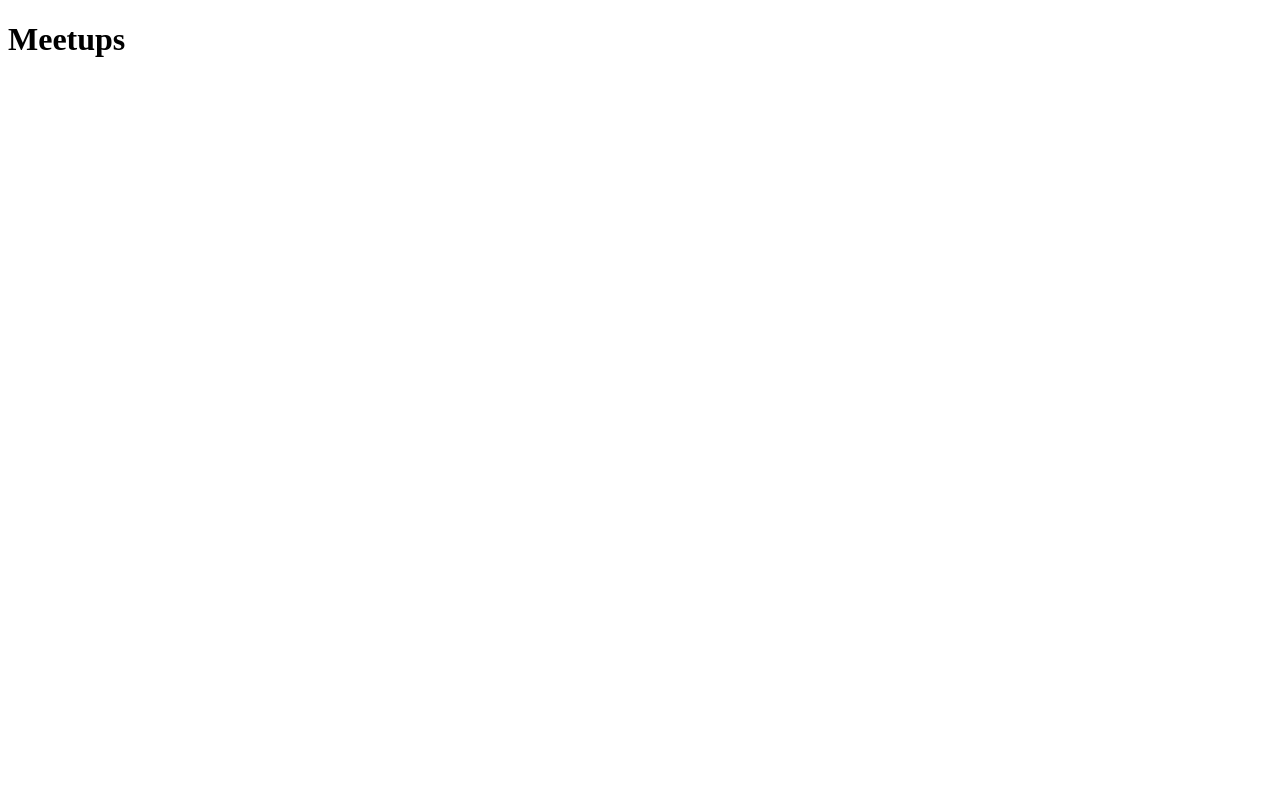
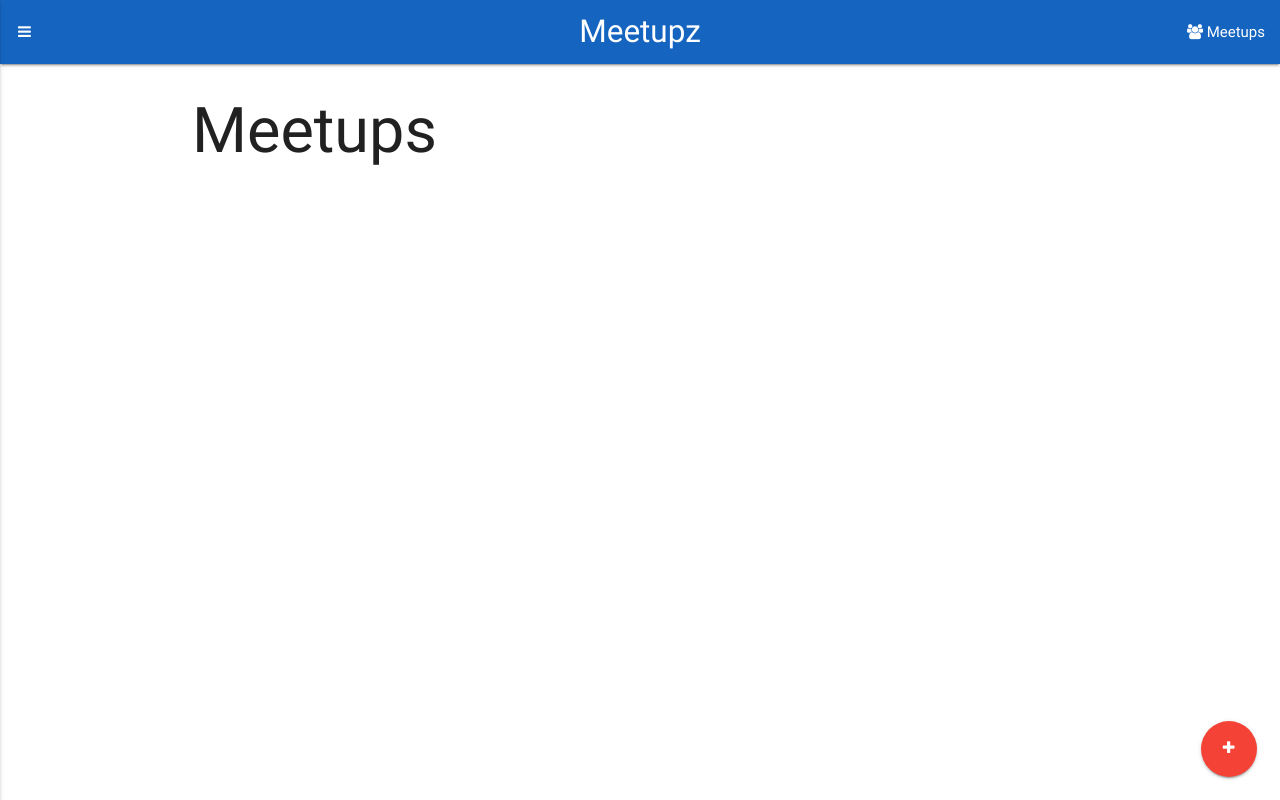
Before and after one commit to Analova/Meetupz, a React (Create React App) app in the folder client_src/: page / in a window 1280 px wide. Built offline with nearby package versions, Linux system fonts and the light colour scheme.

Commit message:
Navbar done

```diff
--- a/client_src/public/index.html
+++ b/client_src/public/index.html
@@ -2,22 +2,30 @@
 <html lang="en">
 
 <head>
-  <meta charset="utf-8" />
-  <link rel="icon" href="%PUBLIC_URL%/favicon.ico" />
-  <meta name="viewport" content="width=device-width, initial-scale=1" />
-  <meta name="theme-color" content="#000000" />
-  <meta name="description" content="Web site created using create-react-app" />
-  <link rel="apple-touch-icon" href="%PUBLIC_URL%/logo192.png" />
-
-  <link rel="manifest" href="%PUBLIC_URL%/manifest.json" />
-
-  <title>Meetups</title>
+  <meta charset="utf-8">
+  <meta name="viewport" content="width=device-width, initial-scale=1, shrink-to-fit=no">
+  <meta name="theme-color" content="#000000">
+  <link rel="manifest" href="%PUBLIC_URL%/manifest.json">
+  <link rel="shortcut icon" href="%PUBLIC_URL%/favicon.ico">
+  <link rel="stylesheet" href="https://cdnjs.cloudflare.com/ajax/libs/materialize/0.100.2/css/materialize.min.css">
+  <link href="https://maxcdn.bootstrapcdn.com/font-awesome/4.7.0/css/font-awesome.min.css" rel="stylesheet"
+    integrity="sha384-wvfXpqpZZVQGK6TAh5PVlGOfQNHSoD2xbE+QkPxCAFlNEevoEH3Sl0sibVcOQVnN" crossorigin="anonymous">
+  <title>Meetupz</title>
 </head>
 
 <body>
   <noscript>You need to enable JavaScript to run this app.</noscript>
   <div id="root"></div>
 
+  <script src="https://code.jquery.com/jquery-3.2.1.min.js"
+    integrity="sha256-hwg4gsxgFZhOsEEamdOYGBf13FyQuiTwlAQgxVSNgt4=" crossorigin="anonymous"></script>
+  <script src="https://cdnjs.cloudflare.com/ajax/libs/materialize/0.100.2/js/materialize.min.js"></script>
+  <script>
+    $(document).ready(() => {
+      $(".button-collapse").sideNav();
+    });
+
+  </script>
 </body>
 
 </html>
--- a/client_src/src/App.js
+++ b/client_src/src/App.js
@@ -1,10 +1,20 @@
 import React from "react";
 import "./App.css";
+import { Link } from "react-router-dom";
 import Main from "./components/Main";
+import Navbar from "./components/Navbar";
 
 const App = () => (
   <div>
-    <Main />
+    <Navbar />
+    <div className="container">
+      <Main />
+    </div>
+    <div className="fixed-action-btn">
+      <Link to="/meetups/add" className="btn-floating btn-large red">
+        <div className="fa fa-plus"></div>
+      </Link>
+    </div>
   </div>
 );
 
--- /dev/null
+++ b/client_src/src/components/Navbar.js
@@ -0,0 +1,50 @@
+import React, { Component } from "react";
+import { Link } from "react-router-dom";
+
+class Navbar extends Component {
+  render() {
+    return (
+      <div>
+        <nav className="blue darken-3">
+          <div className="nav-wrapper">
+            <a href="/" className="brand-logo center">
+              Meetupz
+            </a>
+            <a
+              data-activates="main-menu"
+              className="button-collapse show-on-large"
+            >
+              <i className="fa fa-bars"></i>
+            </a>
+            <ul className="right hide-on-small-only">
+              <li>
+                <Link to="/">
+                  <i className="fa fa-users"></i> Meetups
+                </Link>
+              </li>
+            </ul>
+            <ul className="side-nav" id="main-menu">
+              <li>
+                <Link to="/">
+                  <i className="fa fa-users"></i> Meetups
+                </Link>
+              </li>
+              <li>
+                <Link to="/meetups/add">
+                  <i className="fa fa-plus"></i> Add Meetup
+                </Link>
+              </li>
+              <li>
+                <Link to="/about">
+                  <i className="fa fa-question-circle"></i> About
+                </Link>
+              </li>
+            </ul>
+          </div>
+        </nav>
+      </div>
+    );
+  }
+}
+
+export default Navbar;
```
